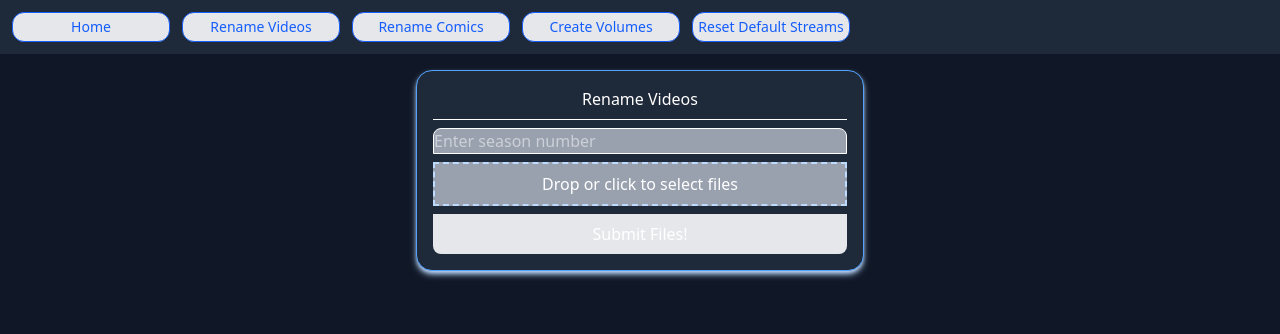
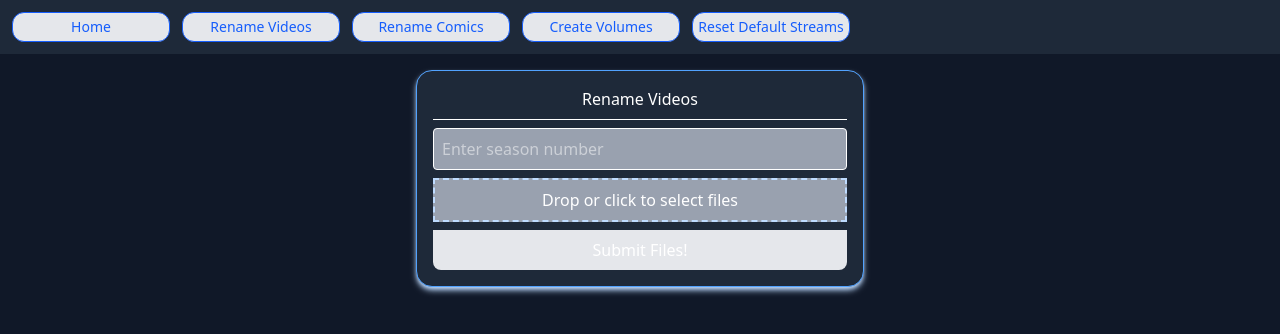
Before and after one commit to richard-chan-0/media-dashboard, a React (Vite) app: page /rename/videos in a window 1280 px wide. Shown: the top 334 px of the page. Built offline with nearby package versions, Linux system fonts and the light colour scheme; no server answers.

Commit message:
add form-input component

```diff
--- a/src/app/form/CreateVolumesForm.tsx
+++ b/src/app/form/CreateVolumesForm.tsx
@@ -7,6 +7,7 @@ import Exception from "../lib/components/Exception";
 import FileListUploadPreview from "../lib/components/NameChangeList";
 import VolumeMappingForm from "./VolumeMappingForm";
 import FormContainer from "./FormContainer";
+import FormInput from "../lib/components/FormInput";
 
 export type VolumeMapping = {
     [key: string]: {
@@ -66,7 +67,7 @@ const CreateVolumesForm = () => {
     return (
         <>
             <Exception error={error} />
-            <div className="flex gap-4">
+            <div className="flex md:flex-row flex-col gap-4 items-center md:justify-center md:items-start">
                 <FormContainer size={4} containerStyle="flex flex-col gap-2" formTitle="Create Volume Mapping">
                     <VolumeMappingForm setVolumesMapping={setVolumesMapping} />
                     {
@@ -74,14 +75,13 @@ const CreateVolumesForm = () => {
                     }
                 </FormContainer>
                 <FormContainer size={2} formTitle="Create Volumes" containerStyle="flex flex-col gap-2">
-                    <input
+                    <FormInput
                         type="text"
-                        value={storyName}
-                        onChange={(e) => setStoryName(e.target.value)}
+                        inputValue={storyName}
+                        setInputValue={setStoryName}
                         placeholder={inputStoryNameMessage}
-                        className={`border p-2 w-full rounded-t-lg ${theme.appSecondaryColor}`}
                     />
-                    <div {...getRootProps()} className={`border-dashed border-2 border-blue-200 ${theme.appSecondaryColor}  hover:bg-blue-200 active:bg-blue-300 p-2 text-center cursor-pointer`}>
+                    <div {...getRootProps()} className={`border-dashed border-2 border-blue-200 ${theme.appSecondaryColor}  hover:bg-blue-200 active:bg-blue-300 text-center cursor-pointer`}>
                         <input {...getInputProps()} />
                         <p>{formDropdownMessage}</p>
                     </div>
--- a/src/app/form/RenameComicsForm.tsx
+++ b/src/app/form/RenameComicsForm.tsx
@@ -6,6 +6,7 @@ import theme from "../lib/theme";
 import { processApiResponseToNameChange } from "../lib/api";
 import FileListUploadPreview from "../lib/components/NameChangeList";
 import FormContainer from "./FormContainer";
+import FormInput from "../lib/components/FormInput";
 
 type RenameVideosFormProps = {
     setNameChanges: CallableFunction
@@ -55,19 +56,17 @@ const RenameComicsForm = ({ setNameChanges, setRenameMessage, setError }: Rename
 
     return (
         <FormContainer formTitle="Rename Comics" size={3} containerStyle="flex flex-col gap-2">
-            <input
+            <FormInput
                 type="text"
-                value={storyName}
-                onChange={(e) => setStoryName(e.target.value)}
+                inputValue={storyName}
+                setInputValue={setStoryName}
                 placeholder={inputStoryNameMessage}
-                className={`border p-2 w-full rounded-t-lg ${theme.appSecondaryColor}`}
             />
-            <input
+            <FormInput
                 type="number"
-                value={startVolume}
-                onChange={(e) => setStartVolume(e.target.value)}
+                inputValue={startVolume}
+                setInputValue={setStartVolume}
                 placeholder={inputStartVolumeMessage}
-                className={`border p-2 w-full ${theme.appSecondaryColor}`}
             />
             <div {...getRootProps()} className={`border-dashed border-2 border-blue-200 ${theme.appSecondaryColor}  hover:bg-blue-200 active:bg-blue-300 p-2 text-center cursor-pointer`}>
                 <input {...getInputProps()} />
--- a/src/app/form/RenameVideosForm.tsx
+++ b/src/app/form/RenameVideosForm.tsx
@@ -6,6 +6,7 @@ import theme from "../lib/theme";
 import { processApiResponseToNameChange } from "../lib/api";
 import FileListUploadPreview from "../lib/components/NameChangeList";
 import FormContainer from "./FormContainer";
+import FormInput from "../lib/components/FormInput";
 
 type RenameVideosFormProps = {
     setNameChanges: CallableFunction
@@ -46,12 +47,11 @@ const RenameVideosForm = ({ setNameChanges, setRenameMessage, setError }: Rename
 
     return (
         <FormContainer formTitle="Rename Videos" size={3} containerStyle="flex flex-col gap-2">
-            <input
+            <FormInput
                 type="number"
-                value={seasonNumber}
-                onChange={(e) => setSeasonNumber(e.target.value)}
+                inputValue={seasonNumber}
+                setInputValue={setSeasonNumber}
                 placeholder={inputSeasonMessage}
-                className={`border w-full rounded-t-lg ${theme.appSecondaryColor}`}
             />
             <div {...getRootProps()} className={`border-dashed border-2 border-blue-200 ${theme.appSecondaryColor}  hover:bg-blue-200 active:bg-blue-300 p-2 text-center cursor-pointer`}>
                 <input {...getInputProps()} />
--- a/src/app/form/ResetDefaultsForm.tsx
+++ b/src/app/form/ResetDefaultsForm.tsx
@@ -1,9 +1,9 @@
 import { postForm } from "../lib/api";
 import { ffmpegLink } from "../lib/constants";
 import { FormEvent } from "react";
-import theme from "../lib/theme";
 import FormContainer from "./FormContainer";
 import SubmitButton from "../lib/components/SubmitButton";
+import FormInput from "../lib/components/FormInput";
 
 type ResetDefaultsFormProps = {
     setError: CallableFunction
@@ -34,13 +34,12 @@ const ResetDefaultsForm = ({ setError, setStreams, pathToFiles, setPathToFiles }
         <FormContainer size={0} >
             <form onSubmit={handleSubmit} className="flex flex-col gap-2">
                 <label>Get Streams</label>
-                <input
+                <FormInput
                     type="text"
-                    value={pathToFiles}
-                    onChange={(e) => setPathToFiles(e.target.value)}
+                    inputValue={pathToFiles}
+                    setInputValue={setPathToFiles}
                     placeholder="Enter path to files"
                     required
-                    className={`border p-2 w-full rounded-t-lg ${theme.appSecondaryColor}`}
                 />
                 <SubmitButton label={"Get Streams"} />
             </form>
--- a/src/app/form/VolumeMappingForm.tsx
+++ b/src/app/form/VolumeMappingForm.tsx
@@ -9,7 +9,7 @@ type VolumeMappingFormInputProps = {
 
 const VolumeMappingFormInput = ({ label, value, setValue }: VolumeMappingFormInputProps) => {
     return (
-        <div className="flex flex-col w-1/5">
+        <div className="flex flex-col w-1/4">
             <label className="text-center">
                 {label}
             </label>
@@ -47,7 +47,7 @@ const VolumeMappingForm = ({ setVolumesMapping: setVolumeMapping }: VolumeMappin
     }
 
     return (
-        <form onSubmit={handleSubmit} className="flex justify-center md:gap-3 gap-2 items-center w-full">
+        <form onSubmit={handleSubmit} className="flex flex-col sm:flex-row md:gap-3 gap-2 items-center w-full">
             < VolumeMappingFormInput
                 label={"Enter volume number"}
                 value={volumeNumber}
@@ -63,7 +63,7 @@ const VolumeMappingForm = ({ setVolumesMapping: setVolumeMapping }: VolumeMappin
                 value={endChapter}
                 setValue={setEndChapter}
             />
-            <button type="submit" className="text-sm p-1 w-1/4 bg-blue-500 hover:bg-blue-600 active:bg-blue-800 disabled:bg-gray-200 text-white rounded-lg items-center">Add/Update Volume Mapping</button>
+            <button type="submit" className="text-xs pt-2 pb-2 w-1/4 bg-blue-500 hover:bg-blue-600 active:bg-blue-800 disabled:bg-gray-200 text-white rounded-lg items-center text-wrap">Add/Update</button>
         </form>
     )
 }
--- /dev/null
+++ b/src/app/lib/components/FormInput.tsx
@@ -0,0 +1,24 @@
+import theme from "../theme";
+
+type FormInputProps = {
+    type: string
+    inputValue: string
+    setInputValue: CallableFunction
+    placeholder?: string
+    required?: boolean
+}
+
+const FormInput = ({ type, inputValue, setInputValue, placeholder, required }: FormInputProps) => {
+    return (
+        <input
+            type={type}
+            value={inputValue}
+            onChange={(e) => setInputValue(e.target.value)}
+            placeholder={placeholder}
+            required={required}
+            className={`border p-2 w-full rounded-sm ${theme.appSecondaryColor}`}
+        />
+    )
+}
+
+export default FormInput;
--- a/src/app/pages/formPage.tsx
+++ b/src/app/pages/formPage.tsx
@@ -8,7 +8,7 @@ type FormPageProps = {
 
 const FormPage = ({ children, error }: FormPageProps) => {
     return (
-        <div className="flex flex-col items-center m-4">
+        <div className="flex flex-col items-center m-4 gap-4">
             {error && <Exception error={error} />}
             {children}
         </div>
```
